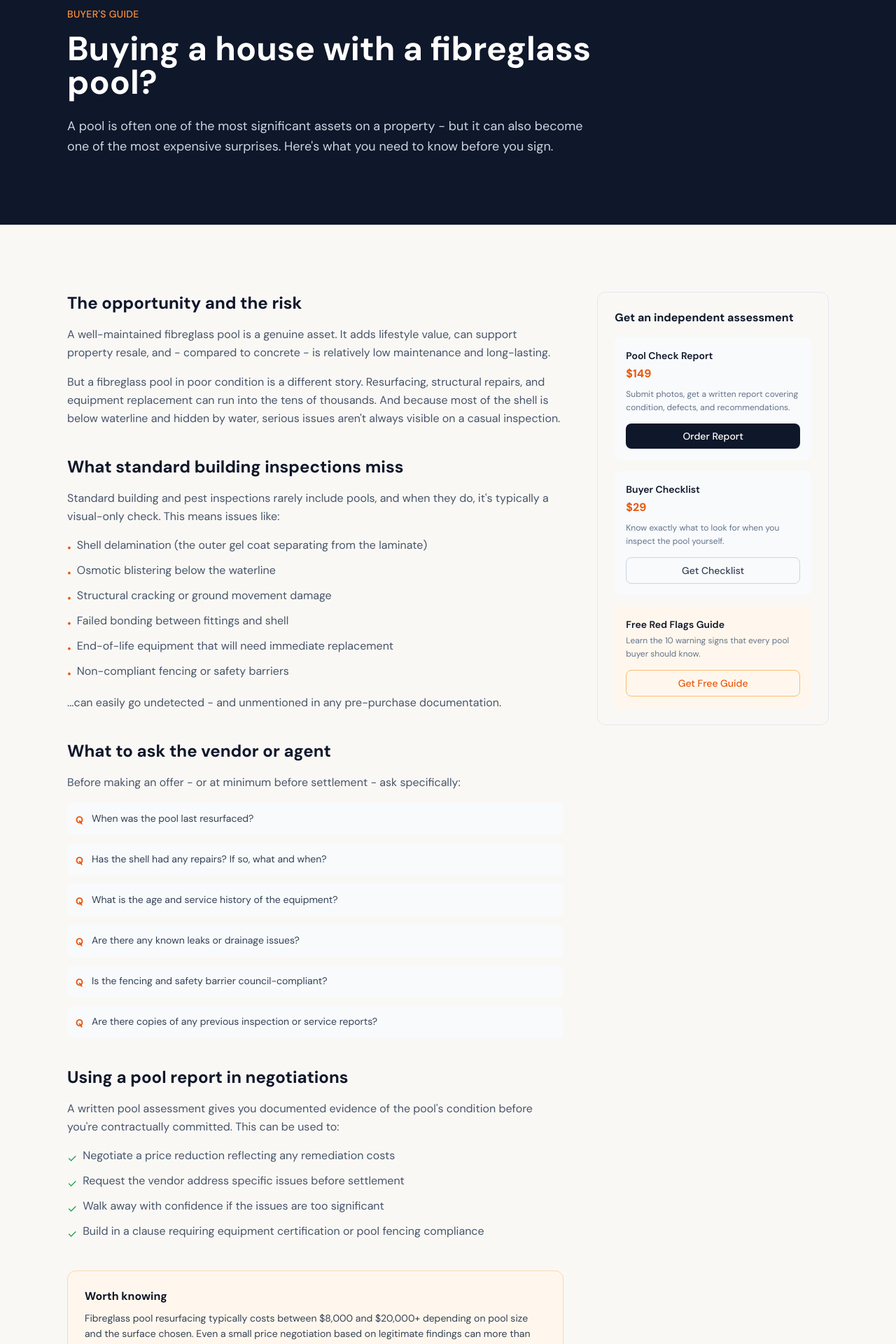
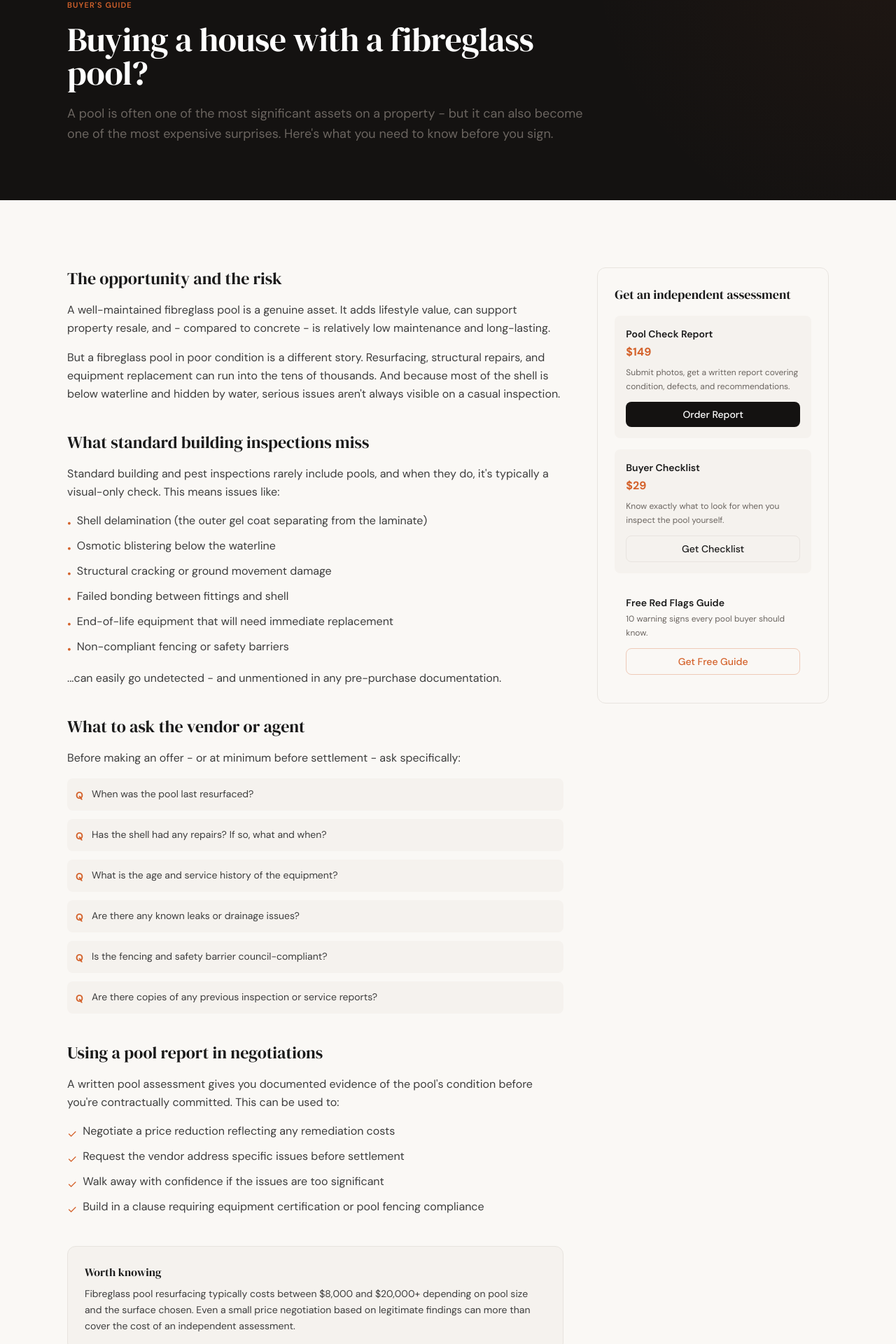
Before and after one commit to fibreglasspoolcheck/fibreglass-pool-check, a Next.js app: page /BuyingAHouse in a window 1280 px wide. Shown: the part 151-2071 px from the top of the page at 70% size. Built offline with nearby package versions, Linux system fonts and the light colour scheme.

Commit message:
feat: update BuyingAHouse to editorial design with DarkCTA

```diff
--- a/app/BuyingAHouse/page.jsx
+++ b/app/BuyingAHouse/page.jsx
@@ -1,5 +1,7 @@
 import Link from 'next/link'
 import BreadcrumbSchema from '../../components/BreadcrumbSchema'
+import DarkCTA from '../../components/DarkCTA'
+import ContentSidebar from '../../components/ContentSidebar'
 
 export const metadata = {
   title: 'Buying a House with a Fibreglass Pool | What You Need to Know',
@@ -17,14 +19,15 @@ export default function BuyingAHouse() {
         { name: 'Buying a House', url: '/BuyingAHouse' }
       ]} />
       {/* Hero */}
-      <section className="bg-slate-900 text-white py-16 lg:py-24">
-        <div className="max-w-6xl mx-auto px-4 sm:px-6 lg:px-8">
+      <section className="bg-deep text-white py-16 lg:py-20 relative overflow-hidden">
+        <div className="absolute top-0 right-0 w-[50%] h-full pointer-events-none" style={{ background: 'radial-gradient(circle at top right, rgba(212,98,43,0.06) 0%, transparent 60%)' }} />
+        <div className="max-w-6xl mx-auto px-4 sm:px-6 lg:px-8 relative">
           <div className="max-w-3xl">
-            <p className="text-orange-400 text-sm font-medium mb-4 uppercase tracking-wide">Buyer's Guide</p>
-            <h1 className="text-4xl lg:text-5xl font-bold leading-tight mb-6">
+            <span className="inline-block text-[11px] font-semibold uppercase tracking-[0.1em] text-accent font-sans mb-4">Buyer's Guide</span>
+            <h1 className="font-serif text-4xl lg:text-5xl leading-[1.15] tracking-[-0.01em] text-white mb-5">
               Buying a house with a fibreglass pool?
             </h1>
-            <p className="text-slate-300 text-lg leading-relaxed">
+            <p className="text-warm-grey text-lg leading-relaxed">
               A pool is often one of the most significant assets on a property  -  but it can also become one of the most expensive surprises. Here's what you need to know before you sign.
             </p>
           </div>
@@ -32,27 +35,27 @@ export default function BuyingAHouse() {
       </section>
 
       {/* Main content */}
-      <section className="py-16 lg:py-24">
+      <section className="py-16 lg:py-24 bg-cream">
         <div className="max-w-6xl mx-auto px-4 sm:px-6 lg:px-8">
           <div className="grid lg:grid-cols-3 gap-12">
             <div className="lg:col-span-2 space-y-10">
 
               <div>
-                <h2 className="text-2xl font-bold text-slate-900 mb-4">The opportunity and the risk</h2>
-                <p className="text-slate-600 leading-relaxed mb-4">
+                <h2 className="font-serif text-2xl text-ink mb-4">The opportunity and the risk</h2>
+                <p className="text-ink-light leading-relaxed mb-4">
                   A well-maintained fibreglass pool is a genuine asset. It adds lifestyle value, can support property resale, and  -  compared to concrete  -  is relatively low maintenance and long-lasting.
                 </p>
-                <p className="text-slate-600 leading-relaxed">
+                <p className="text-ink-light leading-relaxed">
                   But a fibreglass pool in poor condition is a different story. Resurfacing, structural repairs, and equipment replacement can run into the tens of thousands. And because most of the shell is below waterline and hidden by water, serious issues aren't always visible on a casual inspection.
                 </p>
               </div>
 
               <div>
-                <h2 className="text-2xl font-bold text-slate-900 mb-4">What standard building inspections miss</h2>
-                <p className="text-slate-600 leading-relaxed mb-4">
+                <h2 className="font-serif text-2xl text-ink mb-4">What standard building inspections miss</h2>
+                <p className="text-ink-light leading-relaxed mb-4">
                   Standard building and pest inspections rarely include pools, and when they do, it's typically a visual-only check. This means issues like:
                 </p>
-                <ul className="space-y-2 text-slate-600">
+                <ul className="space-y-2 text-ink-light">
                   {[
                     'Shell delamination (the outer gel coat separating from the laminate)',
                     'Osmotic blistering below the waterline',
@@ -62,19 +65,19 @@ export default function BuyingAHouse() {
                     'Non-compliant fencing or safety barriers',
                   ].map((item) => (
                     <li key={item} className="flex items-start gap-2">
-                      <span className="text-orange-600 mt-1">•</span>
+                      <span className="text-accent mt-1">•</span>
                       <span>{item}</span>
                     </li>
                   ))}
                 </ul>
-                <p className="text-slate-600 leading-relaxed mt-4">
+                <p className="text-ink-light leading-relaxed mt-4">
                   ...can easily go undetected  -  and unmentioned in any pre-purchase documentation.
                 </p>
               </div>
 
               <div>
-                <h2 className="text-2xl font-bold text-slate-900 mb-4">What to ask the vendor or agent</h2>
-                <p className="text-slate-600 leading-relaxed mb-4">
+                <h2 className="font-serif text-2xl text-ink mb-4">What to ask the vendor or agent</h2>
+                <p className="text-ink-light leading-relaxed mb-4">
                   Before making an offer  -  or at minimum before settlement  -  ask specifically:
                 </p>
                 <div className="space-y-3">
@@ -86,20 +89,20 @@ export default function BuyingAHouse() {
                     'Is the fencing and safety barrier council-compliant?',
                     'Are there copies of any previous inspection or service reports?',
                   ].map((q) => (
-                    <div key={q} className="flex items-start gap-3 p-3 bg-slate-50 rounded-lg">
-                      <span className="text-orange-600 font-bold text-sm mt-0.5">Q</span>
-                      <span className="text-slate-700 text-sm">{q}</span>
+                    <div key={q} className="flex items-start gap-3 p-3 bg-warm-white rounded-lg">
+                      <span className="text-accent font-bold text-sm mt-0.5">Q</span>
+                      <span className="text-ink-light text-sm">{q}</span>
                     </div>
                   ))}
                 </div>
               </div>
 
               <div>
-                <h2 className="text-2xl font-bold text-slate-900 mb-4">Using a pool report in negotiations</h2>
-                <p className="text-slate-600 leading-relaxed mb-4">
+                <h2 className="font-serif text-2xl text-ink mb-4">Using a pool report in negotiations</h2>
+                <p className="text-ink-light leading-relaxed mb-4">
                   A written pool assessment gives you documented evidence of the pool's condition before you're contractually committed. This can be used to:
                 </p>
-                <ul className="space-y-2 text-slate-600">
+                <ul className="space-y-2 text-ink-light">
                   {[
                     'Negotiate a price reduction reflecting any remediation costs',
                     'Request the vendor address specific issues before settlement',
@@ -107,64 +110,27 @@ export default function BuyingAHouse() {
                     'Build in a clause requiring equipment certification or pool fencing compliance',
                   ].map((item) => (
                     <li key={item} className="flex items-start gap-2">
-                      <span className="text-green-600 mt-1">✓</span>
+                      <span className="text-accent mt-1">✓</span>
                       <span>{item}</span>
                     </li>
                   ))}
                 </ul>
               </div>
 
-              <div className="bg-orange-50 border border-orange-200 rounded-xl p-6">
-                <h3 className="font-bold text-slate-900 mb-2">Worth knowing</h3>
-                <p className="text-slate-700 text-sm leading-relaxed">
+              <div className="bg-warm-white border border-border-warm rounded-xl p-6">
+                <h3 className="font-serif text-ink mb-2">Worth knowing</h3>
+                <p className="text-ink-light text-sm leading-relaxed">
                   Fibreglass pool resurfacing typically costs between $8,000 and $20,000+ depending on pool size and the surface chosen. Even a small price negotiation based on legitimate findings can more than cover the cost of an independent assessment.
                 </p>
               </div>
             </div>
 
             {/* Sidebar */}
-            <div className="space-y-6">
-              <div className="border border-slate-200 rounded-xl p-6 sticky top-24">
-                <h3 className="font-bold text-slate-900 mb-4">Get an independent assessment</h3>
-                <div className="space-y-4">
-                  <div className="p-4 bg-slate-50 rounded-lg">
-                    <div className="font-semibold text-slate-900 text-sm mb-1">Pool Check Report</div>
-                    <div className="text-orange-600 font-bold mb-2">$149</div>
-                    <p className="text-slate-500 text-xs leading-relaxed mb-3">Submit photos, get a written report covering condition, defects, and recommendations.</p>
-                    <Link
-                      href="/PoolCheckReport/order"
-                      className="block bg-slate-900 hover:bg-slate-800 text-white text-center py-2 px-4 rounded-lg text-sm font-medium transition-colors"
-                    >
-                      Order Report
-                    </Link>
-                  </div>
-                  <div className="p-4 bg-slate-50 rounded-lg">
-                    <div className="font-semibold text-slate-900 text-sm mb-1">Buyer Checklist</div>
-                    <div className="text-orange-600 font-bold mb-2">$29</div>
-                    <p className="text-slate-500 text-xs leading-relaxed mb-3">Know exactly what to look for when you inspect the pool yourself.</p>
-                    <Link
-                      href="/BuyerChecklist/order"
-                      className="block border border-slate-300 hover:border-slate-400 text-slate-700 text-center py-2 px-4 rounded-lg text-sm font-medium transition-colors"
-                    >
-                      Get Checklist
-                    </Link>
-                  </div>
-                  <div className="p-4 bg-orange-50 rounded-lg">
-                    <div className="font-semibold text-slate-900 text-sm mb-1">Free Red Flags Guide</div>
-                    <p className="text-slate-500 text-xs leading-relaxed mb-3">Learn the 10 warning signs that every pool buyer should know.</p>
-                    <Link
-                      href="/RedFlagsGuide"
-                      className="block text-orange-600 hover:text-orange-700 text-center py-2 px-4 rounded-lg text-sm font-medium border border-orange-300 hover:border-orange-400 transition-colors"
-                    >
-                      Get Free Guide
-                    </Link>
-                  </div>
-                </div>
-              </div>
-            </div>
+            <ContentSidebar heading="Get an independent assessment" />
           </div>
         </div>
       </section>
+      <DarkCTA />
     </>
   )
 }
```
